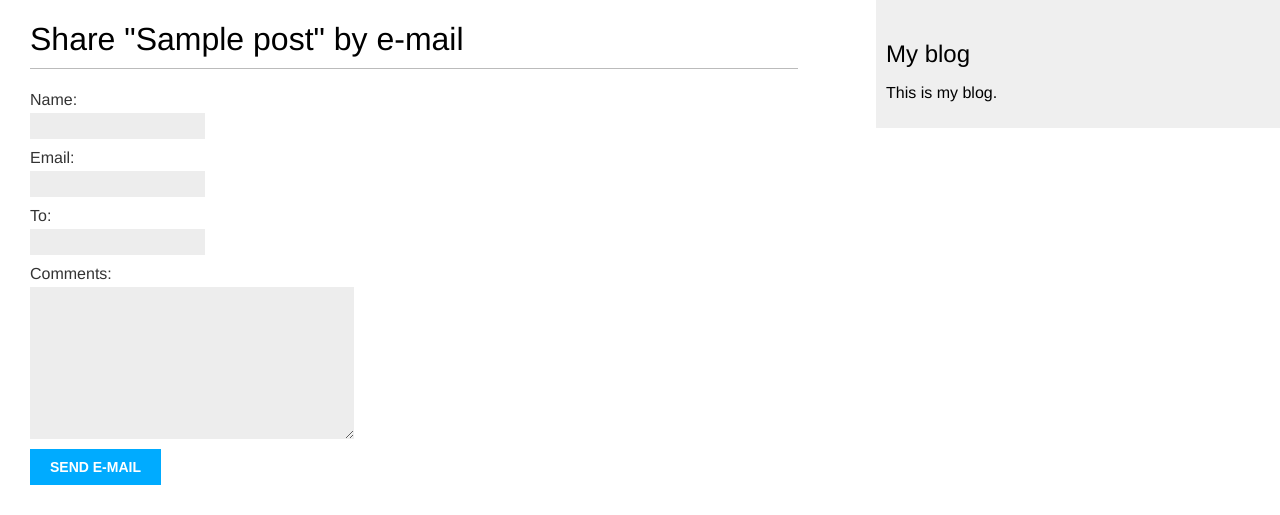
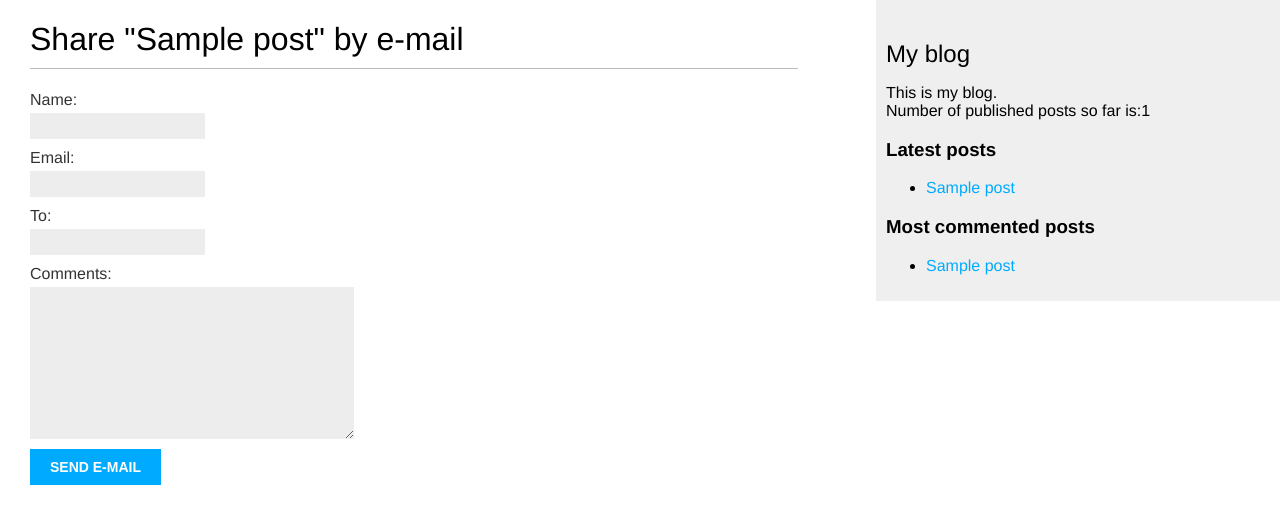
Before and after one commit to omarrraliii/Extendable-Blog-App-Django, a Django app: page /blog/1/share/ in a window 1280 px wide. Shown: the top 515 px of the page. Run offline with Django 4.2, Linux system fonts and the light colour scheme; tables that the repository leaves empty hold one stand-in row (values such as "Sample post").

Commit message:
Add tag support, similar posts feature, and custom template tags for blog posts
- Updated Post model to allow blank tags.
- Enhanced base template with sidebar for latest and most commented posts.
- Implemented similar posts functionality in post details view.
- Created custom template tags for total posts, latest posts, and most commented posts.
- Added markdown support for post content rendering.

```diff
--- a/blog/models.py
+++ b/blog/models.py
@@ -15,7 +15,7 @@ class Post(models.Model):
         DRAFT = 'DF', 'Draft'
         PUBLISHED = 'PB', 'Published'
 
-    tags = TaggableManager()                                          #Taggable manager for tags
+    tags = TaggableManager(blank=True)                                          #Taggable manager for tags
     title = models.CharField(max_length=250)
     slug = models.SlugField(max_length=250, unique_for_date='publish')  #Slug field for URL
     body = models.TextField()
--- a/blog/templates/blog/base.html
+++ b/blog/templates/blog/base.html
@@ -1,10 +1,13 @@
+{% load blog_tags %}
 {% load static %}
 <!DOCTYPE html>
 <html>
+
 <head>
   <title>{% block title %}{% endblock %}</title>
   <link href="{% static "css/blog.css" %}" rel="stylesheet">
 </head>
+
 <body>
   <div id="content">
     {% block content %}
@@ -12,7 +15,22 @@
   </div>
   <div id="sidebar">
     <h2>My blog</h2>
-   <p>This is my blog.</p>
+    <p>
+      This is my blog.
+      <br>Number of published posts so far is:{% total_posts %}</br>
+    </p>
+    <h3>Latest posts</h3>
+    {% show_latest_posts 3 %}
+    <h3>Most commented posts</h3>
+    {% get_most_commented_posts as most_commented_posts %}
+    <ul>
+      {% for post in most_commented_posts %}
+      <li>
+        <a href="{{ post.get_absolute_url }}">{{ post.title }}</a>
+      </li>
+      {% endfor %}
+    </ul>
   </div>
 </body>
+
 </html>
--- /dev/null
+++ b/blog/templates/blog/post/latest_posts.html
@@ -0,0 +1,7 @@
+<ul>
+  {% for post in latest_posts %}
+    <li>
+      <a href="{{ post.get_absolute_url }}">{{ post.title }}</a>
+    </li>
+  {% endfor %}
+ </ul>
--- a/blog/templates/blog/post/list.html
+++ b/blog/templates/blog/post/list.html
@@ -1,4 +1,6 @@
 {% extends "blog/base.html" %}
+{% load blog_tags %}
+
 {% block title %}My Blog{% endblock %}
 {% block content %}
 <h1>My Blog</h1>
@@ -23,7 +25,7 @@
 <p class="date">
   Published {{ post.publish }} by {{ post.author }}
 </p>
-{{ post.body|truncatewords:30|linebreaks }}
+{{ post.body|markdown|truncatewords_html:30 }}
 {% endfor %}
 {% include "pagination.html" with page=posts %}
 {% endblock %}
--- /dev/null
+++ b/blog/templatetags/blog_tags.py
@@ -0,0 +1,24 @@
+from django import template
+from ..models import Post
+from django.db.models import Count
+from django.utils.safestring import mark_safe
+import markdown
+register = template.Library()
+
+@register.simple_tag
+def total_posts():
+    return Post.published.count()
+
+@register.inclusion_tag('blog/post/latest_posts.html')
+def show_latest_posts(count=5):
+    latest_posts=Post.published.order_by('-publish')[:count]
+    return {'latest_posts': latest_posts}
+
+@register.simple_tag
+def get_most_commented_posts(count=5):
+    return Post.published.annotate(total_comments=Count('comments')) \
+                         .order_by('-total_comments')[:count]
+
+@register.filter(name='markdown')
+def markdown_format(text):
+    return mark_safe(markdown.markdown(text))
--- a/blog/views.py
+++ b/blog/views.py
@@ -7,8 +7,11 @@ from .forms import EmailPostForm, CommentForm
 from django.views.decorators.http import require_POST
 from django.core.mail import send_mail
 from taggit.models import Tag
+from django.db.models import Count
 
 # Create your views here.
+
+
 
 @require_POST
 def post_comment(request, post_id):
@@ -79,8 +82,16 @@ def post_details(request,year,month,day,post):
                              status=Post.Status.PUBLISHED)
     comments = post.comments.filter(active=True)
     form =CommentForm()
+
+    #List of similar posts
+    post_tag_ids= post.tags.values_list('id', flat=True)
+    similar_posts = Post.published.filter(tags__in=post_tag_ids)\
+                                  .exclude(id=post.id)
+    similar_posts = similar_posts.annotate(same_tags=Count('tags'))\
+                                  .order_by('-same_tags','-publish')[:4]
     return render(request,
                   'blog/post/details.html',
                   {'post':post,
                    'form':form,
-                   'comments': comments})
+                   'comments': comments,
+                   'similar_posts': similar_posts})
--- a/mysite/settings.py
+++ b/mysite/settings.py
@@ -27,6 +27,7 @@ DEBUG = True
 
 ALLOWED_HOSTS = []
 
+SITE_ID = 1
 
 # Application definition
 
@@ -39,6 +40,8 @@ INSTALLED_APPS = [
     'django.contrib.staticfiles',
     'blog.apps.BlogConfig',
     'taggit',
+    'django.contrib.sites',
+    'django.contrib.sitemaps',
 ]
 
 MIDDLEWARE = [
```
Also changed, not shown: blog/templates/blog/post/details.html (+22 -1 lines), blog/templatetags/__init__.py (added). Lines whose indentation alone changed are shown as unchanged.
